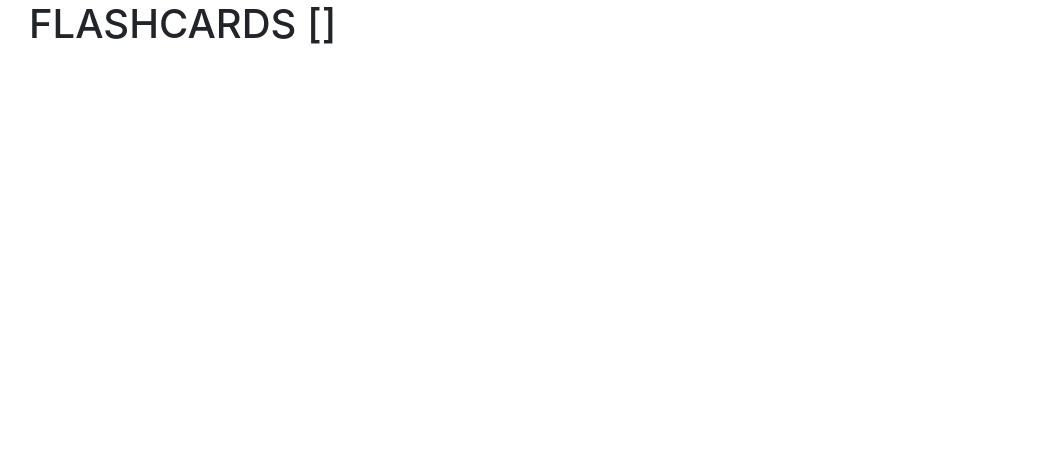
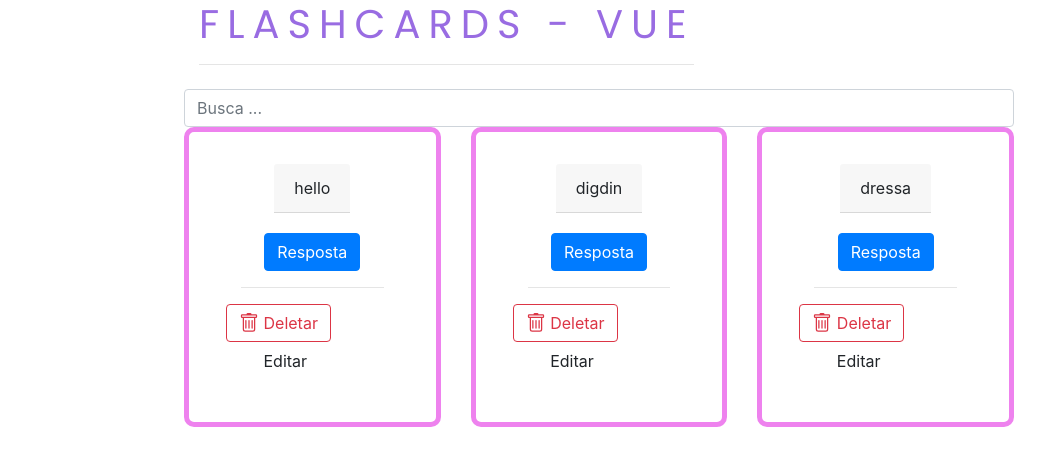
Before and after one commit to ThamyresAbal/Projeto-flashcards-vue, a Vue app: page / in a window 1280 px wide. Shown: the top 466 px of the page, without its empty margins (41-1086 px from the left). Built offline with nearby package versions, Linux system fonts and the light colour scheme; no server answers; data requests are answered from the project's data file.

Commit message:
correção do json

```diff
--- a/main/db.json
+++ b/main/db.json
@@ -3,17 +3,20 @@
         {
         "id": 1,
         "pergunta": "hello",
-        "resposta": "infnet"
+        "resposta": "infnet",
+        "categoria": "VUE"
         },
         {
         "id": 2,
         "pergunta": "digdin",
-        "resposta": "teste"
+        "resposta": "teste",
+        "categoria": "história"
         },
         {
         "id": 3,
         "pergunta": "dressa",
-        "resposta": "oioioioioi"
+        "resposta": "oioioioioi",
+        "categoria": "português"
         }
     ]
 }
--- a/package.json
+++ b/package.json
@@ -12,7 +12,9 @@
     "bootstrap": "4.5.3",
     "bootstrap-vue": "2.20.1",
     "core-js": "^3.6.5",
+    "hr-vue-grid-layout": "^2.3.10",
     "vue": "^2.6.11",
+    "vue-awesome": "^4.1.0",
     "vue-router": "^3.4.9",
     "vuex": "^3.6.0"
   },
--- a/src/components/ListaCards.vue
+++ b/src/components/ListaCards.vue
@@ -1,6 +1,35 @@
 <template>
   <b-row>
-    <h1>FLASHCARDS {{allCards}}</h1>
+    <h1>{{titulo}}<hr></h1>
+    <b-row>
+    <b-form-input type="text" id="text-search" v-model="search"
+      placeholder="Busca ..."
+      v-on:keyup.enter="onEnter"
+      >
+
+      </b-form-input>
+      <b-card-group deck>
+        <b-card
+          v-for="flashcards in allCards"
+            :key="flashcards.id"
+            header-tag="header"
+            :header="flashcards.pergunta"
+          >
+          <b-button href="#" variant="primary">Resposta</b-button>
+          <hr>
+          <b-row class="buttom">
+            <b-button href="#" variant="outline-danger">
+              <b-icon icon="trash"  @click="deleteCard(flashcards.id)"></b-icon>
+              Deletar
+            </b-button>
+            <b-button href="#" variant="outline-ligth">
+              <b-icon icon=""  @click="alterarCard(flashcards.id)"></b-icon>
+              Editar
+            </b-button>
+          </b-row>
+        </b-card>
+      </b-card-group>
+    </b-row>
   </b-row>
 </template>
 
@@ -15,6 +44,7 @@ export default {
     },
     data(){
         return {
+            titulo:"FLASHCARDS - VUE",
             search : "",
             result : null
             }
@@ -30,5 +60,33 @@ export default {
 </script>
 
 <style>
-
+h1 {
+    font-family: 'Poppins', sans-serif;
+    font-weight: 500;
+    letter-spacing: .2em;
+    color: #996ce2;
+}
+.container {
+    max-width: 800px;
+    margin: 0 auto;
+}
+.card{
+    border-color: violet;
+    transition: transform .5s;
+    display: flex;
+    align-items: center;
+    justify-content: center;
+    text-align: center;
+    width: 400px;
+    height: 300px;
+    padding: 2rem;
+    border-radius: 10px;
+    border-width: 5px;
+}
+.card:hover {
+    transform: scale(1.1);
+}
+.buttom{
+  align-content: center;
+}
 </style>
--- a/src/store/modules/flashcard.js
+++ b/src/store/modules/flashcard.js
@@ -7,14 +7,14 @@ const getters = {allCards: state => state.flashcard};
 const actions = {
     getAllCards({commit}){
         axios.get(
-            "https://my-json-server.typicode.com/ThamyresAbal/Projeto-flashcards-vue"
+            "http://localhost:3000/flashcard"
         ).then((response)=>{
             commit('getListaCard', response.data)
         })
     },
     deleteCard({commit}, id){
         axios.delete(
-            "https://my-json-server.typicode.com/ThamyresAbal/Projeto-flashcards-vue/?id="+id
+            "http://localhost:3000/flashcard/?id="+id
         ).then((response)=>{
             commit('deleteCard', id)
             console.log(response)
@@ -22,7 +22,7 @@ const actions = {
     },
     addCard({commit}, card){
         axios.post(
-            "https://my-json-server.typicode.com/ThamyresAbal/Projeto-flashcards-vue", {
+            "http://localhost:3000/flashcard", {
                 "id": card.id,
                 "pergunta": card.pergunta,
                 "resposta": card.resposta
@@ -34,7 +34,7 @@ const actions = {
     },
     editCard({commit}, card){
         axios.post(
-            "https://my-json-server.typicode.com/ThamyresAbal/Projeto-flashcards-vue/?id="+ card.id, {
+            "http://localhost:3000/flashcard/?id="+ card.id, {
                 "pergunta": card.pergunta,
                 "resposta": card.resposta
             }
```
Also changed, not shown: 1 other file (tests, documents, lock files or other folders).
